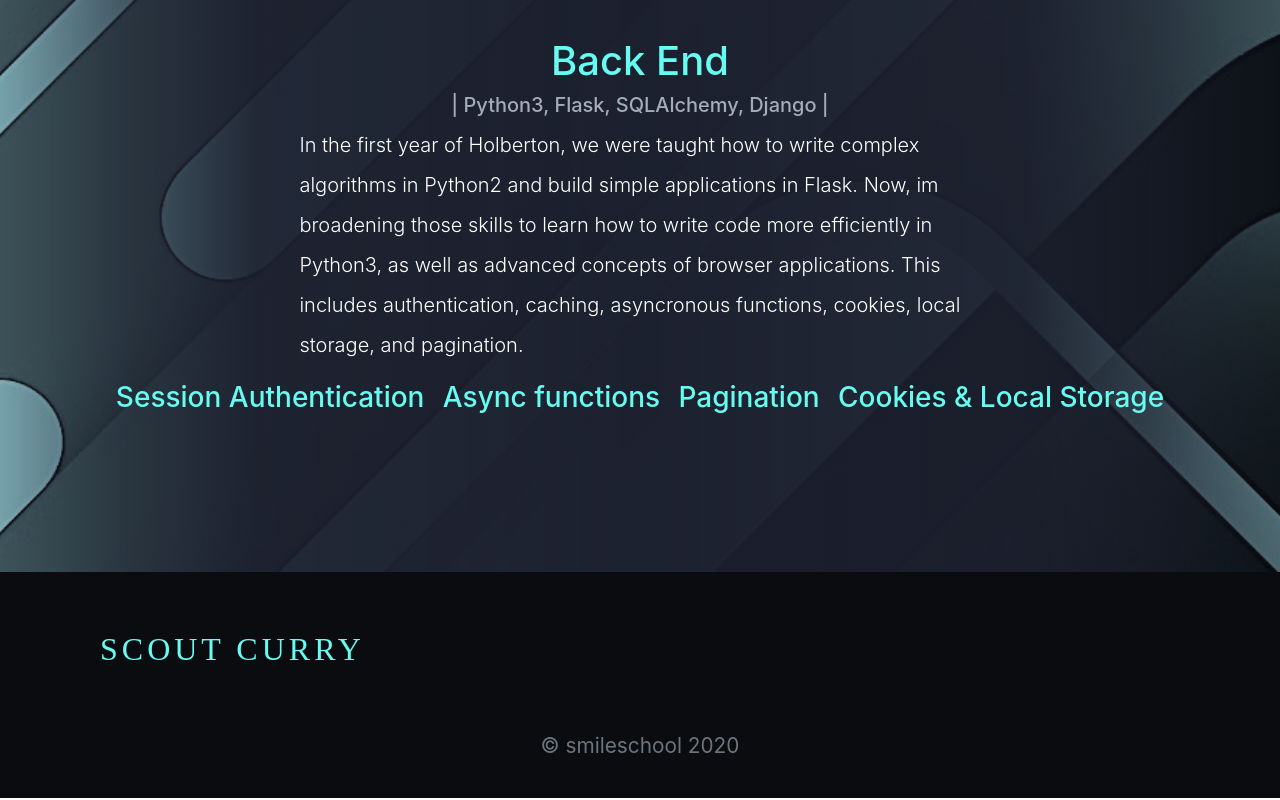
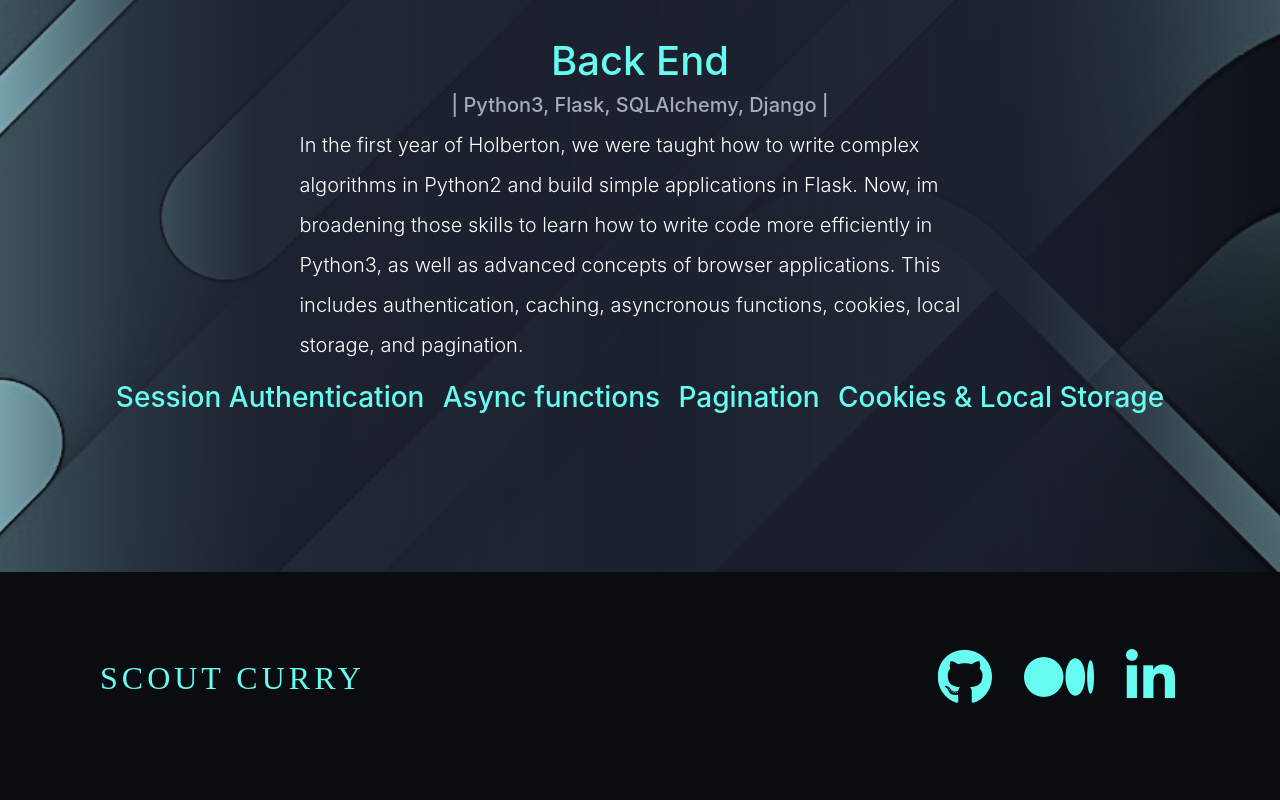
Before and after one commit to scurry222/Personal_Website, a website: page templates/index.html in a window 1280 px wide. Shown: the part 4862-5662 px from the top of the page. Drawn offline with Linux system fonts and the light colour scheme; a web font is replaced by a local one.

Commit message:
add icons to footer

```diff
--- a/static/css/styles.css
+++ b/static/css/styles.css
@@ -233,6 +233,9 @@ ul li {
   -webkit-text-fill-color: rgba(102, 252, 242, 0.548);
 }
 
+.social-link {
+  font-size: 3.5rem;
+}
 
 .shiny {
   background-image: -webkit-linear-gradient(left, var(--color4) 25%, rgb(156, 255, 248) 37.5%, rgb(193, 252, 248), rgb(255, 255, 255) 62.5%, var(--color4) 75%);
--- a/templates/index.html
+++ b/templates/index.html
@@ -9,7 +9,7 @@
   <meta name="author" content="">
 
   <title>Scout</title>
-  <script src="https://kit.fontawesome.com/fcb73fe9bd.js" crossorigin="anonymous"></script>
+  <script src="https://kit.fontawesome.com/17640f342e.js" crossorigin="anonymous"></script>
   <!-- Bootstrap core CSS -->
   <!-- <link rel="stylesheet" href="https://stackpath.bootstrapcdn.com/bootstrap/4.3.1/css/bootstrap.min.css" integrity="sha384-ggOyR0iXCbMQv3Xipma34MD+dH/1fQ784/j6cY/iJTQUOhcWr7x9JvoRxT2MZw1T" crossorigin="anonymous"> -->
   <!-- Bootstrap Core CSS -->
@@ -193,24 +193,23 @@
         </div>
         <ul class="d-flex justify-content-center col-sm-12 col-md-4 col-lg-3 mt-3">
           <li class="social-item mx-3">
-            <a href="https://www.facebook.com/HolbertonSchool/" class="social-link">
-              <span class="holberton_school-icon-ic_facebook"></span>
+            <a href="https://github.com/scurry222" class="shiny social-link">
+              <i class="fab fa-github"></i>
             </a>
           </li>
           <li class="social-item mx-3">
-            <a href="https://twitter.com/holbertonschool" class="social-link">
-                <span class="holberton_school-icon-ic_twitter"></span>
+            <a href="https://medium.com/@scurry222" class="shiny social-link">
+              <i class="fab fa-medium-m"></i>
             </a>
           </li>
           <li class="social-item mx-3">
-            <a href="https://www.instagram.com/holbertonschool/" class="social-link">
-                <span class="holberton_school-icon-ic_instagram"></span>
+            <a href="https://www.linkedin.com/in/scout-curry-96356217a/" class="shiny social-link">
+              <i class="fab fa-linkedin-in"></i>
             </a>
           </li>
         </ul>
       </div>
       <div class="text-center text-muted pt-5">
-        <p>&copy; smileschool 2020</p>
       </div>
     </div>
   </footer>
```
Also changed, not shown: static/images/github-icon.png (added), static/images/linkedin-icon.png (added), static/images/medium-icon.png (added).
